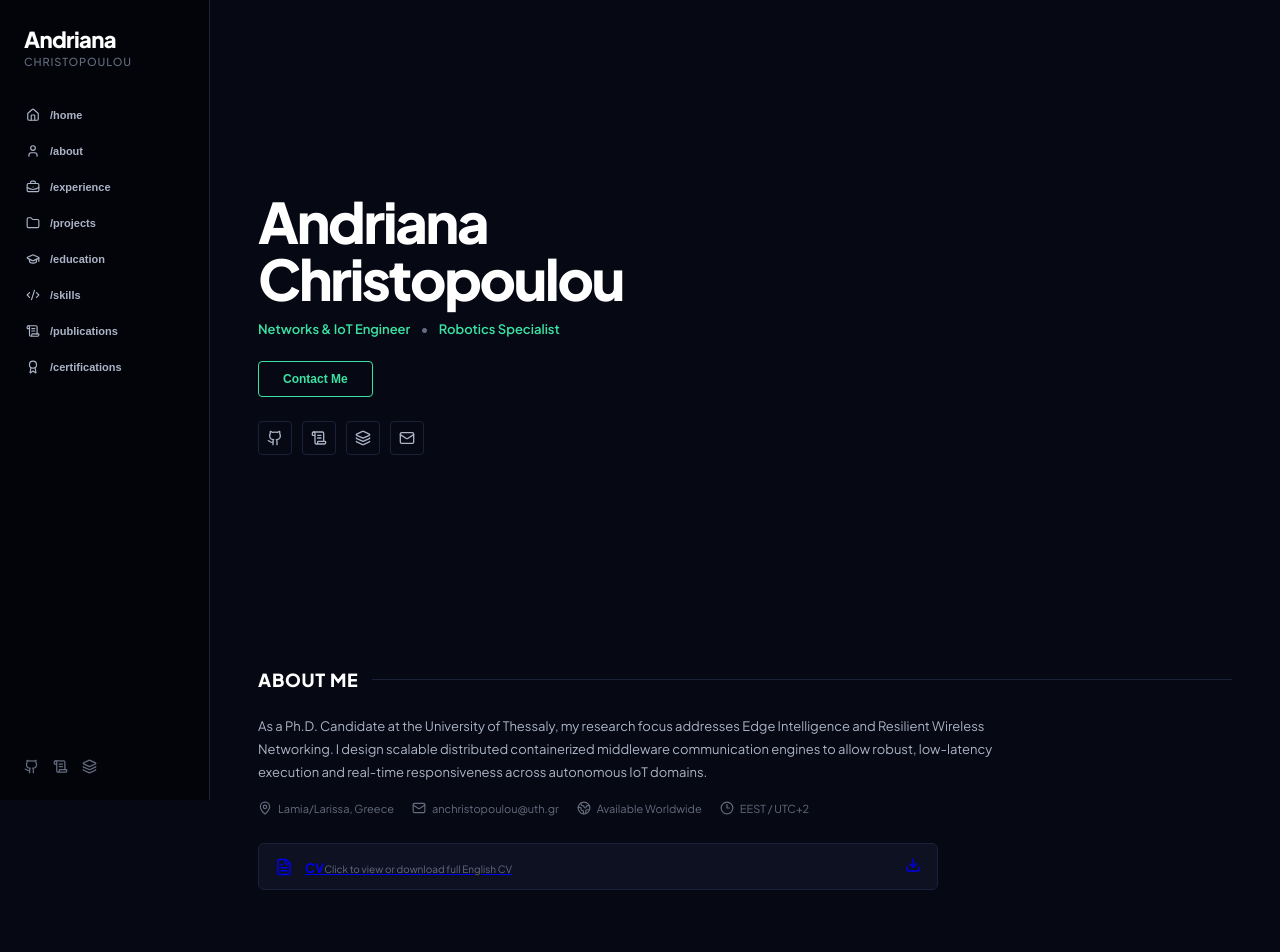
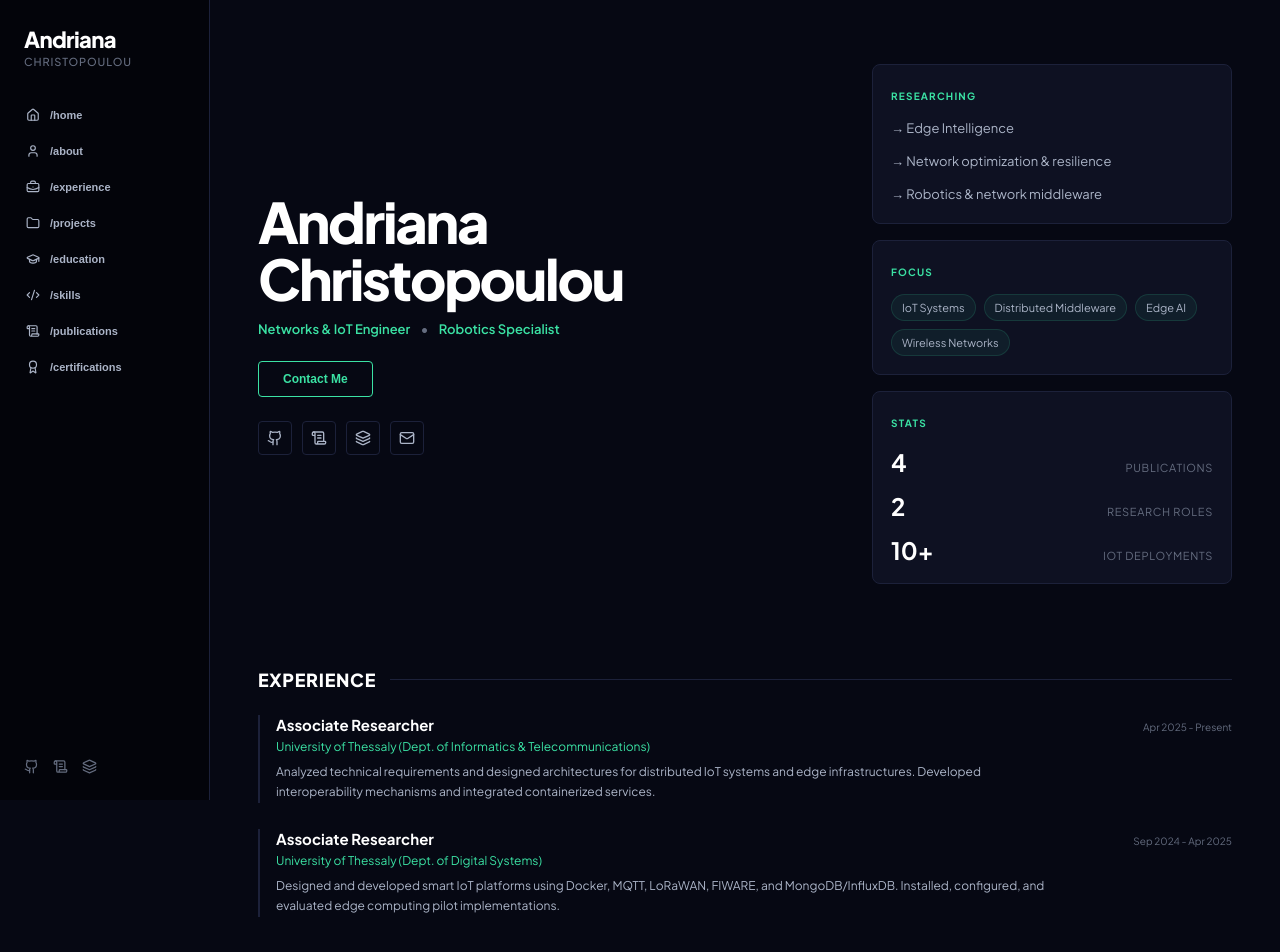
Before and after one commit to losandriana/bio, a React (Vite) app: page / in a window 1280 px wide. Shown: the top 952 px of the page. Built offline with nearby package versions, Linux system fonts and the light colour scheme.

Commit message:
Update main.jsx

```diff
--- a/src/main.jsx
+++ b/src/main.jsx
@@ -155,53 +155,95 @@ function App() {
 
         {/* Clean Static Headline Hero Block */}
         <section className="hero-section" id="home">
+
+          {/* LEFT SIDE */}
           <div className="hero-text-content">
             <h1 className="static-name-heading">
               Andriana<br />Christopoulou
             </h1>
+
             <p className="static-role-subline">
               Networks & IoT Engineer <span>•</span> Robotics Specialist
             </p>
+
             <div className="hero-cta-row">
-              <button className="cta-primary-btn" onClick={() => handleScroll("contact")}>
+              <button
+                className="cta-primary-btn"
+                onClick={() => handleScroll("contact")}
+              >
                 Contact Me
               </button>
             </div>
 
             <div className="social-icon-circles">
-              <a href="https://github.com/losandriana" target="_blank" rel="noreferrer" title="GitHub"><Github size={16} /></a>
-              <a href="https://scholar.google.gr/citations?user=C200MOOAAAAJ&hl=el" target="_blank" rel="noreferrer" title="Google Scholar"><ScrollText size={16} /></a>
-              <a href="https://hub.docker.com/u/losandriana" target="_blank" rel="noreferrer" title="Docker Hub"><Layers size={16} /></a>
-              <a href="mailto:andrianachristopoulou02@gmail.com" title="Personal Email"><Mail size={16} /></a>
+              <a href="https://github.com/losandriana" target="_blank" rel="noreferrer" title="GitHub">
+                <Github size={16} />
+              </a>
+
+              <a href="https://scholar.google.gr/citations?user=C200MOOAAAAJ&hl=el" target="_blank" rel="noreferrer" title="Google Scholar">
+                <ScrollText size={16} />
+              </a>
+
+              <a href="https://hub.docker.com/u/losandriana" target="_blank" rel="noreferrer" title="Docker Hub">
+                <Layers size={16} />
+              </a>
+
+              <a href="mailto:andrianachristopoulou02@gmail.com" title="Personal Email">
+                <Mail size={16} />
+              </a>
             </div>
           </div>
-        </section>
 
-        {/* Section 2: About Me */}
-        <section className="about-section" id="about">
-          <h2 className="section-title-line">About Me</h2>
-          <p className="detailed-narrative">
-            As a Ph.D. Candidate at the University of Thessaly, my research focus addresses Edge Intelligence and Resilient Wireless Networking. I design scalable distributed containerized middleware communication engines to allow robust, low-latency execution and real-time responsiveness across autonomous IoT domains.
-          </p>
-          <div className="quick-specs-grid">
-            <span><MapPin size={14} /> Lamia/Larissa, Greece</span>
-            <span><Mail size={14} /> <a href="mailto:anchristopoulou@uth.gr" className="inline-email-link">anchristopoulou@uth.gr</a></span>
-            <span><Globe2 size={14} /> Available Worldwide</span>
-            <span><Clock3 size={14} /> EEST / UTC+2</span>
+          {/* RIGHT SIDE */}
+          <div className="hero-side-panel">
+
+            <div className="hero-focus-card">
+              <span className="mini-card-label">Researching</span>
+
+              <ul>
+                <li>→ Edge Intelligence</li>
+                <li>→ Network optimization & resilience</li>
+                <li>→ Robotics & network middleware</li>
+              </ul>
+            </div>
+
+            <div className="hero-mini-grid">
+
+              <div className="mini-stat-card">
+                <span className="mini-card-label">FOCUS</span>
+
+                <div className="focus-tags">
+                  <span>IoT Systems</span>
+                  <span>Distributed Middleware</span>
+                  <span>Edge AI</span>
+                  <span>Wireless Networks</span>
+                </div>
+              </div>
+
+              <div className="mini-stat-card">
+                <span className="mini-card-label">STATS</span>
+
+                <div className="stats-list">
+                  <div>
+                    <strong>4</strong>
+                    <span>Publications</span>
+                  </div>
+
+                  <div>
+                    <strong>2</strong>
+                    <span>Research Roles</span>
+                  </div>
+
+                  <div>
+                    <strong>10+</strong>
+                    <span>IoT Deployments</span>
+                  </div>
+                </div>
+              </div>
+
+            </div>
           </div>
 
-          <a href={cvPath} download="CV_Christopoulou_Andriana.pdf" className="cv-download-banner">
-            <div className="banner-left">
-              <FileText size={18} className="banner-icon" />
-              <div className="banner-text">
-                <span className="banner-title">CV</span>
-                <span className="banner-subtitle">Click to view or download full English CV</span>
-              </div>
-            </div>
-            <div className="banner-right">
-              <Download size={16} />
-            </div>
-          </a>
         </section>
 
         {/* Section 3: Experience */}
```
